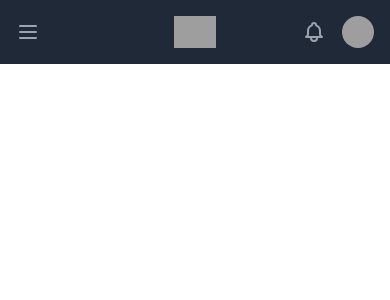
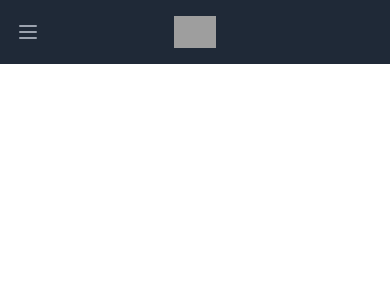
Before and after one commit to lecode-dev/games-api, a React (Create React App) app: page / in a window 390 px wide. Shown: the top 300 px of the page. Built offline with nearby package versions, Linux system fonts and the light colour scheme; grey boxes are pictures that could not be loaded.

Commit message:
Profile and notifications icons deleted

```diff
--- a/src/components/NavBar.tsx
+++ b/src/components/NavBar.tsx
@@ -64,74 +64,8 @@ export default function NavBar() {
                   </div>
                 </div>
               </div>
-              <div className="absolute inset-y-0 right-0 flex items-center pr-2 sm:static sm:inset-auto sm:ml-6 sm:pr-0">
-                <button
-                  type="button"
-                  className="bg-gray-800 p-1 rounded-full text-gray-400 hover:text-white focus:outline-none focus:ring-2 focus:ring-offset-2 focus:ring-offset-gray-800 focus:ring-white"
-                >
-                  <span className="sr-only">View notifications</span>
-                  <BellIcon className="h-6 w-6" aria-hidden="true" />
-                </button>
-
-                {/* Profile dropdown */}
-                <Menu as="div" className="ml-3 relative">
-                  <div>
-                    <Menu.Button className="bg-gray-800 flex text-sm rounded-full focus:outline-none focus:ring-2 focus:ring-offset-2 focus:ring-offset-gray-800 focus:ring-white">
-                      <span className="sr-only">Open user menu</span>
-                      <img
-                        className="h-8 w-8 rounded-full"
-                        src="https://images.unsplash.com/photo-1472099645785-5658abf4ff4e?ixlib=rb-1.2.1&ixid=eyJhcHBfaWQiOjEyMDd9&auto=format&fit=facearea&facepad=2&w=256&h=256&q=80"
-                        alt=""
-                      />
-                    </Menu.Button>
-                  </div>
-                  <Transition
-                    as={Fragment}
-                    enter="transition ease-out duration-100"
-                    enterFrom="transform opacity-0 scale-95"
-                    enterTo="transform opacity-100 scale-100"
-                    leave="transition ease-in duration-75"
-                    leaveFrom="transform opacity-100 scale-100"
-                    leaveTo="transform opacity-0 scale-95"
-                  >
-                    <Menu.Items className="origin-top-right absolute right-0 mt-2 w-48 rounded-md shadow-lg py-1 bg-white ring-1 ring-black ring-opacity-5 focus:outline-none">
-                      <Menu.Item>
-                        {({ active }) => (
-                          <a
-                            href="#"
-                            className={classNames(active ? 'bg-gray-100' : '', 'block px-4 py-2 text-sm text-gray-700')}
-                          >
-                            Your Profile
-                          </a>
-                        )}
-                      </Menu.Item>
-                      <Menu.Item>
-                        {({ active }) => (
-                          <a
-                            href="#"
-                            className={classNames(active ? 'bg-gray-100' : '', 'block px-4 py-2 text-sm text-gray-700')}
-                          >
-                            Settings
-                          </a>
-                        )}
-                      </Menu.Item>
-                      <Menu.Item>
-                        {({ active }) => (
-                          <a
-                            href="#"
-                            className={classNames(active ? 'bg-gray-100' : '', 'block px-4 py-2 text-sm text-gray-700')}
-                          >
-                            Sign out
-                          </a>
-                        )}
-                      </Menu.Item>
-                    </Menu.Items>
-                  </Transition>
-                </Menu>
-              </div>
             </div>
           </div>
-
           <Disclosure.Panel className="sm:hidden">
             <div className="px-2 pt-2 pb-3 space-y-1">
               {navigation.map((item) => (
```
